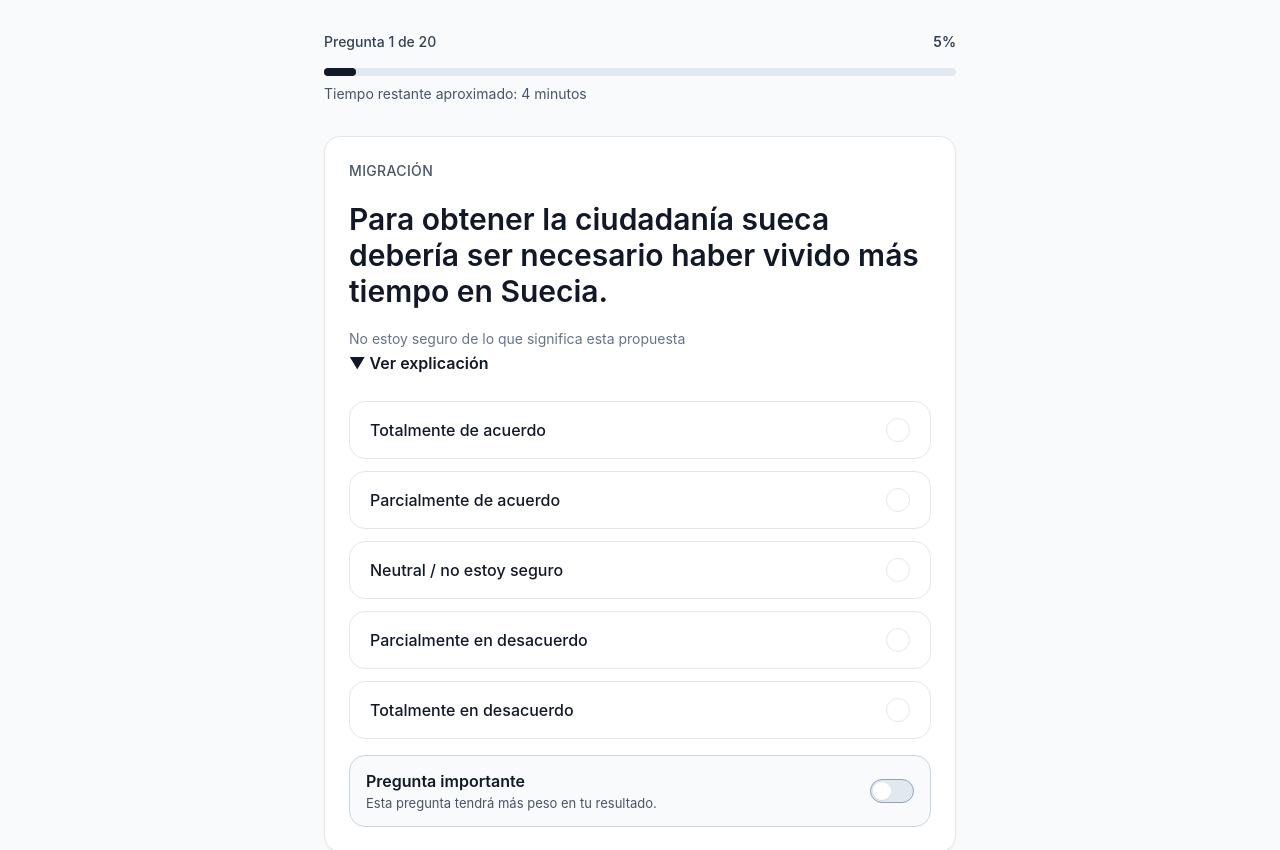
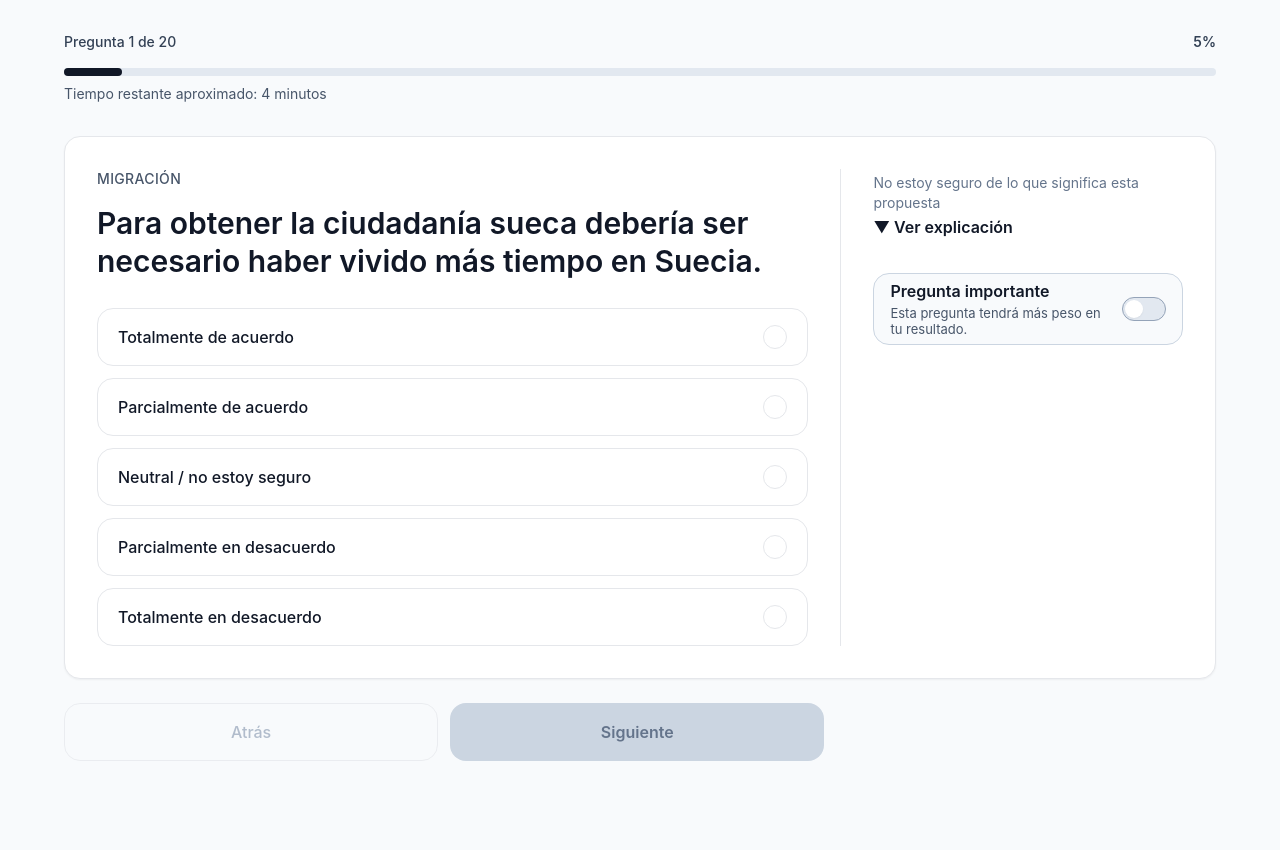
Before and after one commit to prismasuecia/valkompass, a Next.js app: page /quiz in a window 1280 px wide. Shown: the top 850 px of the page. After the commit the page ends 800 px from the top, so only its background shows below. Built offline with nearby package versions, Linux system fonts and the light colour scheme.

Commit message:
Add wide desktop quiz layout

```diff
--- a/app/quiz/page.tsx
+++ b/app/quiz/page.tsx
@@ -49,7 +49,7 @@ export default function QuizPage() {
   }
 
   return (
-    <main className="mx-auto min-h-screen max-w-2xl px-4 pb-28 pt-4 sm:px-5 sm:py-8">
+    <main className="mx-auto min-h-screen max-w-2xl px-4 pb-28 pt-4 sm:px-5 sm:py-8 min-[1200px]:max-w-[1200px] min-[1200px]:px-6">
       <div className="mb-4 flex items-center justify-between gap-4">
         <p className="text-sm font-medium text-slate-700">
           {uiText.progress.question} {currentQuestionIndex + 1} {uiText.progress.of} {questions.length}
@@ -71,7 +71,7 @@ export default function QuizPage() {
           onToggleImportant={() => toggleImportantQuestion(question.id)}
         />
       </div>
-      <div className="fixed inset-x-0 bottom-0 z-10 grid grid-cols-2 gap-3 border-t border-line bg-white/95 px-4 py-3 sm:static sm:mx-auto sm:mt-6 sm:max-w-xl sm:border-0 sm:bg-transparent sm:px-0 sm:py-0">
+      <div className="fixed inset-x-0 bottom-0 z-10 grid grid-cols-2 gap-3 border-t border-line bg-white/95 px-4 py-3 sm:static sm:mx-auto sm:mt-6 sm:max-w-xl sm:border-0 sm:bg-transparent sm:px-0 sm:py-0 min-[1200px]:ml-0 min-[1200px]:mr-auto min-[1200px]:w-[66%] min-[1200px]:max-w-none">
         <button
           type="button"
           onClick={previousQuestion}
--- a/components/QuestionCard.tsx
+++ b/components/QuestionCard.tsx
@@ -42,6 +42,49 @@ function ExplanationSections({content}: {content: string}) {
   );
 }
 
+function ExplanationControl({explanation, language}: {explanation?: Explanation; language: Language}) {
+  if (!explanation) return null;
+
+  return (
+    <details className="group">
+      <summary className="cursor-pointer list-none py-1">
+        <span className="block text-sm font-normal leading-5 text-[#64748B]">{uiText.buttons.explanationPrompt}</span>
+        <span className="mt-1 block text-base font-semibold leading-5 text-ink group-open:hidden">{uiText.buttons.showExplanation}</span>
+        <span className="mt-1 hidden text-base font-semibold leading-5 text-ink group-open:block">{uiText.buttons.hideExplanation}</span>
+      </summary>
+      <div className="mt-3 rounded-2xl border border-[#BFDBFE] bg-paper p-4">
+        <h2 className="text-sm font-semibold text-ink">{explanation.title[language]}</h2>
+        <ExplanationSections content={explanation.content[language]} />
+      </div>
+    </details>
+  );
+}
+
+function ImportantSetting({important, onToggleImportant}: {important: boolean; onToggleImportant: () => void}) {
+  return (
+    <button
+      type="button"
+      role="switch"
+      aria-checked={important}
+      onClick={onToggleImportant}
+      className="flex max-h-[72px] w-full items-center justify-between gap-4 rounded-2xl border border-[#CBD5E1] bg-[#F8FAFC] p-4 text-left"
+    >
+      <span className="min-w-0">
+        <span className="block text-base font-semibold leading-5 text-ink">{uiText.progress.important}</span>
+        <span className="mt-1 block text-[13px] leading-4 text-slate-600">{uiText.progress.importantSubtext}</span>
+      </span>
+      <span
+        aria-hidden="true"
+        className={`flex h-6 w-11 shrink-0 items-center rounded-full border p-0.5 ${
+          important ? 'justify-end border-ink bg-ink' : 'justify-start border-slate-400 bg-slate-200'
+        }`}
+      >
+        <span className="block h-[18px] w-[18px] rounded-full bg-white shadow-sm" />
+      </span>
+    </button>
+  );
+}
+
 export function QuestionCard({
   question,
   explanation,
@@ -60,47 +103,40 @@ export function QuestionCard({
   onToggleImportant: () => void;
 }) {
   return (
-    <article className="mx-auto w-full max-w-2xl rounded-2xl border border-line bg-white p-4 shadow-sm sm:p-6">
+    <>
+      <article className="mx-auto w-full max-w-2xl rounded-2xl border border-line bg-white p-4 shadow-sm sm:p-6 min-[1200px]:hidden">
         <p className="text-sm font-medium uppercase tracking-wide text-slate-600">{categoryLabels[question.category]}</p>
         <h1 className="mt-3 text-2xl font-semibold leading-tight text-ink sm:mt-5 sm:text-3xl">{question.statement[language]}</h1>
-      {explanation ? (
-        <details className="group mt-4">
-          <summary className="cursor-pointer list-none py-1">
-            <span className="block text-sm font-normal leading-5 text-[#64748B]">{uiText.buttons.explanationPrompt}</span>
-            <span className="mt-1 block text-base font-semibold leading-5 text-ink group-open:hidden">{uiText.buttons.showExplanation}</span>
-            <span className="mt-1 hidden text-base font-semibold leading-5 text-ink group-open:block">{uiText.buttons.hideExplanation}</span>
-          </summary>
-          <div className="mt-3 rounded-2xl border border-[#BFDBFE] bg-paper p-4">
-            <h2 className="text-sm font-semibold text-ink">{explanation.title[language]}</h2>
-            <ExplanationSections content={explanation.content[language]} />
+        <div className="mt-4">
+          <ExplanationControl explanation={explanation} language={language} />
         </div>
-        </details>
-      ) : null}
         <div className="mt-4 sm:mt-6">
           <AnswerButtons selectedValue={selectedValue} onSelect={onAnswer} />
         </div>
         {question.importanceAllowed ? (
-        <button
-          type="button"
-          role="switch"
-          aria-checked={important}
-          onClick={onToggleImportant}
-          className="mt-4 flex max-h-[72px] w-full items-center justify-between gap-4 rounded-2xl border border-[#CBD5E1] bg-[#F8FAFC] p-4 text-left"
-        >
-          <span className="min-w-0">
-            <span className="block text-base font-semibold leading-5 text-ink">{uiText.progress.important}</span>
-            <span className="mt-1 block text-[13px] leading-4 text-slate-600">{uiText.progress.importantSubtext}</span>
-          </span>
-          <span
-            aria-hidden="true"
-            className={`flex h-6 w-11 shrink-0 items-center rounded-full border p-0.5 ${
-              important ? 'justify-end border-ink bg-ink' : 'justify-start border-slate-400 bg-slate-200'
-            }`}
-          >
-            <span className="block h-[18px] w-[18px] rounded-full bg-white shadow-sm" />
-          </span>
-        </button>
+          <div className="mt-4">
+            <ImportantSetting important={important} onToggleImportant={onToggleImportant} />
+          </div>
         ) : null}
       </article>
+
+      <article className="hidden w-full grid-cols-[minmax(0,1.35fr)_minmax(340px,0.65fr)] gap-8 rounded-2xl border border-line bg-white p-8 shadow-sm min-[1200px]:grid">
+        <section className="min-w-0">
+          <p className="text-sm font-medium uppercase tracking-wide text-slate-600">{categoryLabels[question.category]}</p>
+          <h1 className="mt-4 text-3xl font-semibold leading-tight text-ink">{question.statement[language]}</h1>
+          <div className="mt-7">
+            <AnswerButtons selectedValue={selectedValue} onSelect={onAnswer} />
+          </div>
+        </section>
+        <aside className="min-w-0 border-l border-line pl-8">
+          <ExplanationControl explanation={explanation} language={language} />
+          {question.importanceAllowed ? (
+            <div className="mt-8">
+              <ImportantSetting important={important} onToggleImportant={onToggleImportant} />
+            </div>
+          ) : null}
+        </aside>
+      </article>
+    </>
   );
 }
```
Lines whose indentation alone changed are shown as unchanged.
